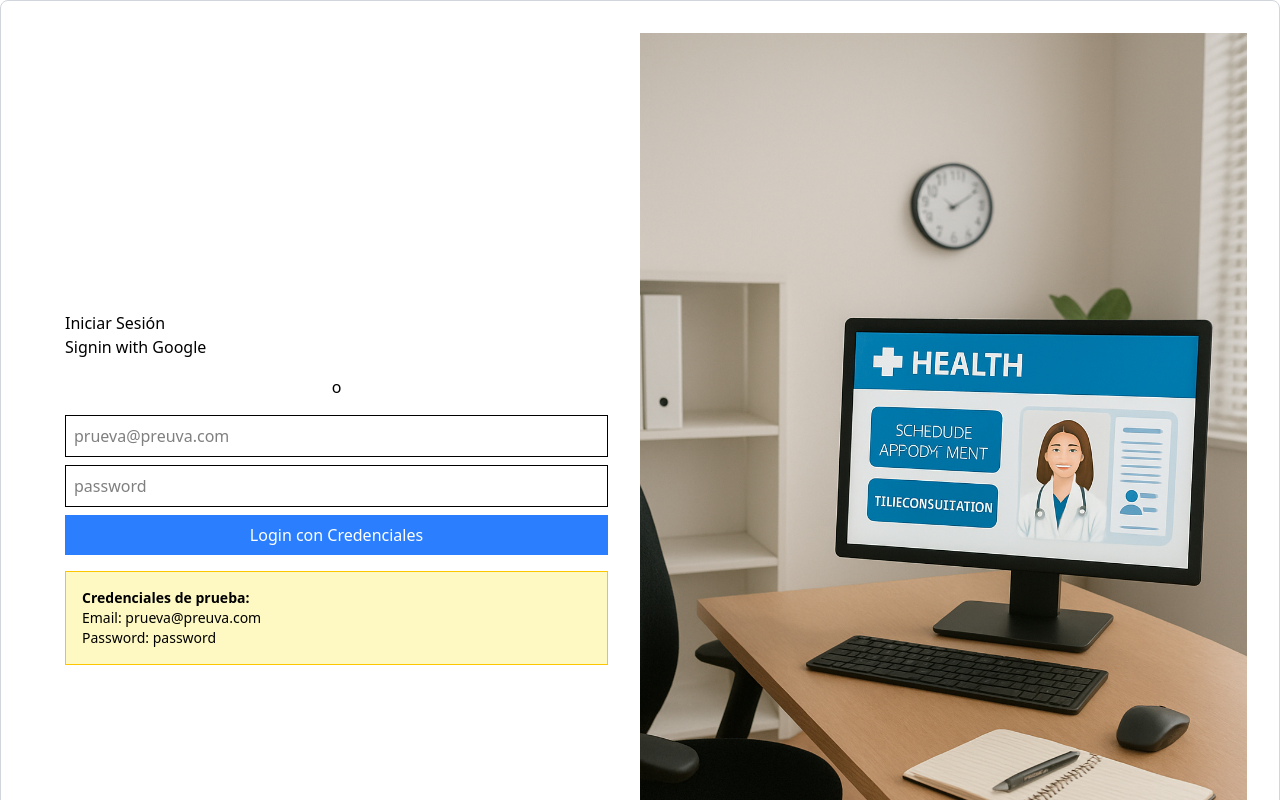
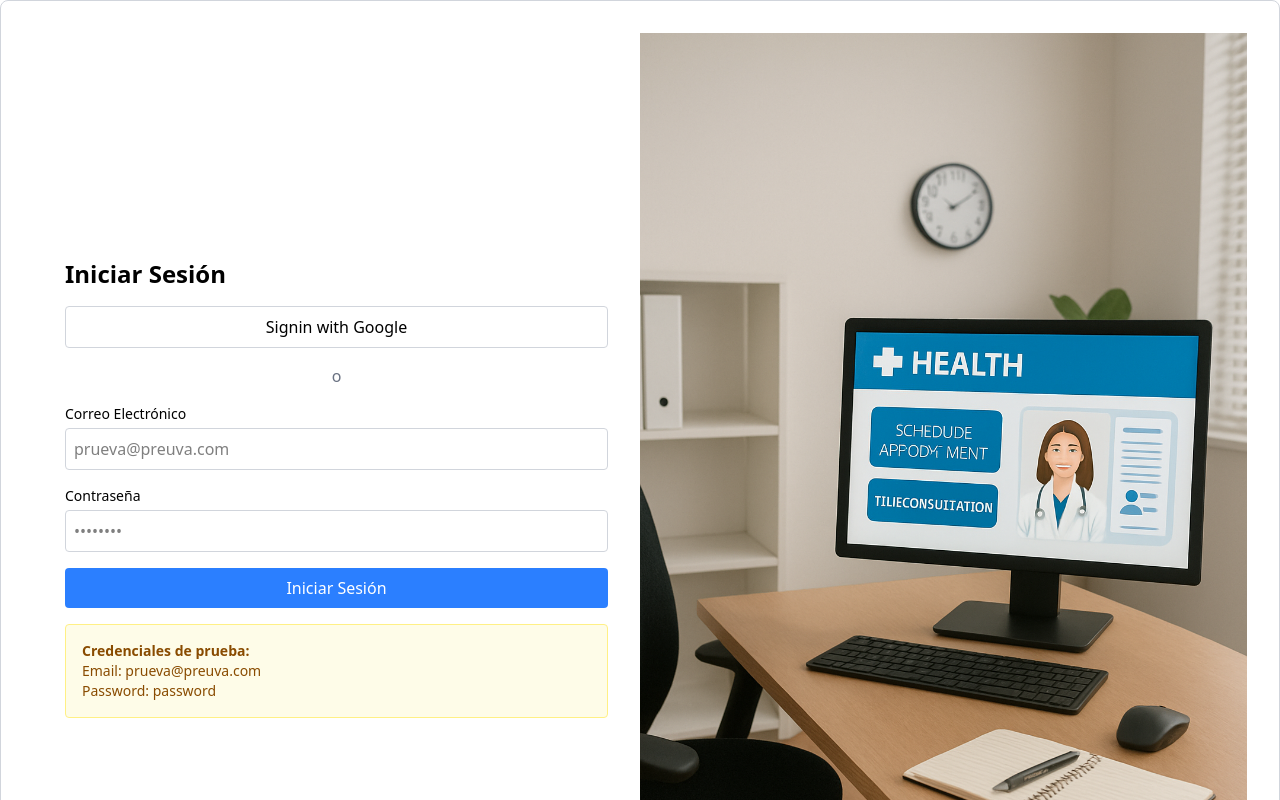
Before and after one commit to FlowcareGroup/flowcare, a Next.js app in the folder frontend/: page /auth/login in a window 1280 px wide. Shown: the top 800 px of the page. Built offline with nearby package versions, Linux system fonts and the light colour scheme; no server answers.

Commit message:
feat: enhance login form with client-side validation and error handling

```diff
--- a/frontend/auth.ts
+++ b/frontend/auth.ts
@@ -28,14 +28,18 @@ export const { handlers, signIn, signOut, auth } = NextAuth({
         // Aquí harás el fetch a tu backend
         // const res = await fetch("http://tu-backend/api/auth/login", {...})
 
-        // Por ahora, validación hardcoded
+        // Por ahora, validación hardcoded (desarrollo)
+        // Nota: "password" tiene exactamente 8 caracteres
         if (email === "prueva@preuva.com" && password === "password") {
+          console.log("✅ Credenciales correctas, creando sesión...");
           return {
             id: "1",
             name: "John Doe",
             email: "prueva@preuva.com",
           };
         }
+
+        console.log("❌ Credenciales incorrectas");
 
         return null;
       },
--- a/frontend/src/app/(auth)/auth/login/components/SingInGoogle.tsx
+++ b/frontend/src/app/(auth)/auth/login/components/SingInGoogle.tsx
@@ -1,17 +1,21 @@
-import { signIn } from "../../../../../../auth"
+"use client"
+import { signIn } from "next-auth/react"
 import React from 'react'
 
 export const SingInGoogle = () => {
+  const handleGoogleSignIn = async (e: React.FormEvent) => {
+    e.preventDefault()
+    await signIn("google", {
+      callbackUrl: "/patient",
+      redirect: true,
+    })
+  }
+
   return (
-    <form
-          action={async () => {
-            "use server"
-            await signIn("google", {
-              redirectTo: "/patient"
-            })
-        }}
-        >
-          <button type="submit">Signin with Google</button>
-        </form>
+    <form onSubmit={handleGoogleSignIn}>
+      <button type="submit" className="w-full border border-gray-300 p-2 rounded hover:bg-gray-50">
+        Signin with Google
+      </button>
+    </form>
   )
 }
--- a/frontend/src/app/(auth)/auth/login/page.tsx
+++ b/frontend/src/app/(auth)/auth/login/page.tsx
@@ -1,61 +1,112 @@
 // src/app/(auth)/auth/login/page.tsx
-import { signIn } from "../../../../../auth";
-import { SingInGoogle } from "./components/SingInGoogle";
+"use client"
+import { useForm } from "react-hook-form"
+import { zodResolver } from "@hookform/resolvers/zod"
+import { loginSchema, type LoginSchema } from "@/app/lib/validations_schema"
+import { signIn } from "next-auth/react"
+import { SingInGoogle } from "./components/SingInGoogle"
+import { useState } from "react"
 
 export default function Login() {
+  const [isLoading, setIsLoading] = useState(false)
+  const {
+    register,
+    handleSubmit,
+    formState: { errors, isSubmitting }
+  } = useForm<LoginSchema>({
+    resolver: zodResolver(loginSchema),
+  })
+
+  const onSubmit = async (data: LoginSchema) => {
+    setIsLoading(true)
+
+    const result = await signIn("credentials", {
+      email: data.email,
+      password: data.password,
+      callbackUrl: "/patient",
+      redirect: false,
+    })
+
+    setIsLoading(false)
+
+    if (result?.error) {
+      console.error("❌ Error de login:", result.error)
+      // TODO: Mostrar mensaje de error al usuario
+      alert("Credenciales incorrectas. Intenta de nuevo.")
+    } else {
+      console.log("✅ Login exitoso, redirigiendo...")
+      window.location.href = "/patient"
+    }
+  }
+
   return (
     <div className="p-8">
-      <h1>Iniciar Sesión</h1>
+      <h1 className="text-2xl font-bold mb-4">Iniciar Sesión</h1>
+
       <SingInGoogle />
 
-      {/* Separador */}
-      <div className="my-4 text-center">o</div>
+      <div className="my-4 text-center text-gray-500">o</div>
 
-      <form
-        action={async (formData) => {
-          "use server";
-          await signIn("credentials", {
-            email: formData.get("email"),
-            password: formData.get("password"),
-            redirectTo: "/patient", // Redirige a home (cambia a /dashboard cuando lo crees)
-          });
-          // ⚠️ Este código nunca se ejecuta si el login es exitoso
-        }}
-      >
+      <form onSubmit={handleSubmit(onSubmit)} className="space-y-4">
         <div>
+          <label htmlFor="email" className="block text-sm font-medium mb-1">
+            Correo Electrónico
+          </label>
           <input
+            id="email"
             type="email"
-            name="email"
-            required
+            {...register("email")}
             placeholder="prueva@preuva.com"
-            className="border p-2 mb-2 w-full"
+            className={`border p-2 w-full rounded ${
+              errors.email ? "border-red-500" : "border-gray-300"
+            }`}
+            disabled={isLoading}
           />
+          {errors.email && (
+            <p className="text-red-500 text-sm mt-1">
+              {errors.email.message}
+            </p>
+          )}
         </div>
+
         <div>
+          <label htmlFor="password" className="block text-sm font-medium mb-1">
+            Contraseña
+          </label>
           <input
+            id="password"
             type="password"
-            name="password"
-            required
-            placeholder="password"
-            className="border p-2 mb-2 w-full"
+            {...register("password")}
+            placeholder="••••••••"
+            className={`border p-2 w-full rounded ${
+              errors.password ? "border-red-500" : "border-gray-300"
+            }`}
+            disabled={isLoading}
           />
+          {errors.password && (
+            <p className="text-red-500 text-sm mt-1">
+              {errors.password.message}
+            </p>
+          )}
         </div>
+
         <button
           type="submit"
-          className="bg-blue-500 text-white p-2 w-full"
+          disabled={isLoading || isSubmitting}
+          className="bg-blue-500 hover:bg-blue-600 text-white p-2 w-full rounded disabled:opacity-50 disabled:cursor-not-allowed"
         >
-          Login con Credenciales
+          {isLoading ? "Iniciando sesión..." : "Iniciar Sesión"}
         </button>
       </form>
 
-      {/* Mensaje de ayuda */}
-      <div className="mt-4 p-4 bg-yellow-100 border border-yellow-400">
-        <p className="text-sm">
+      {/* Solo para desarrollo - ELIMINAR en producción */}
+      <div className="mt-4 p-4 bg-yellow-50 border border-yellow-200 rounded">
+        <p className="text-sm text-yellow-800">
           <strong>Credenciales de prueba:</strong><br/>
           Email: prueva@preuva.com<br/>
           Password: password
         </p>
       </div>
     </div>
-  );
+  )
 }
--- a/frontend/src/app/layout.tsx
+++ b/frontend/src/app/layout.tsx
@@ -1,6 +1,7 @@
 import type { Metadata } from "next";
 import { Geist, Geist_Mono } from "next/font/google";
 import "../app/globals.css";
+import { Providers } from "./providers";
 
 const geistSans = Geist({
   variable: "--font-geist-sans",
@@ -27,7 +28,7 @@ export default function RootLayout({
       <body
         className={`${geistSans.variable} ${geistMono.variable} antialiased`}
       >
-        {children}
+        <Providers>{children}</Providers>
       </body>
     </html>
   );
--- a/frontend/src/app/lib/validations_schema.ts
+++ b/frontend/src/app/lib/validations_schema.ts
@@ -1,8 +1,18 @@
-import { z } from "zod";
+import { z } from "zod"
 
 export const loginSchema = z.object({
-    email: z.string().email(),
-    password: z.string().min(6),
-});
+  email: z
+    .string()
+    .trim()
+    .min(1, "El correo electrónico es obligatorio")
+    .email("Ingresa un correo electrónico válido")
+    .toLowerCase(),
+  password: z
+    .string()
+    .min(1, "La contraseña es obligatoria")
+    .min(8, "La contraseña debe tener al menos 8 caracteres")
+    // Para producción, considera agregar:
+    // .regex(/^(?=.*[a-z])(?=.*[A-Z])(?=.*\d)/, "Debe contener mayúsculas, minúsculas y números")
+})
 
-export type LoginSchema = z.infer<typeof loginSchema>;
+export type LoginSchema = z.infer<typeof loginSchema>
--- /dev/null
+++ b/frontend/src/app/providers.tsx
@@ -0,0 +1,6 @@
+"use client"
+import { SessionProvider } from "next-auth/react"
+
+export function Providers({ children }: { children: React.ReactNode }) {
+  return <SessionProvider>{children}</SessionProvider>
+}
```
